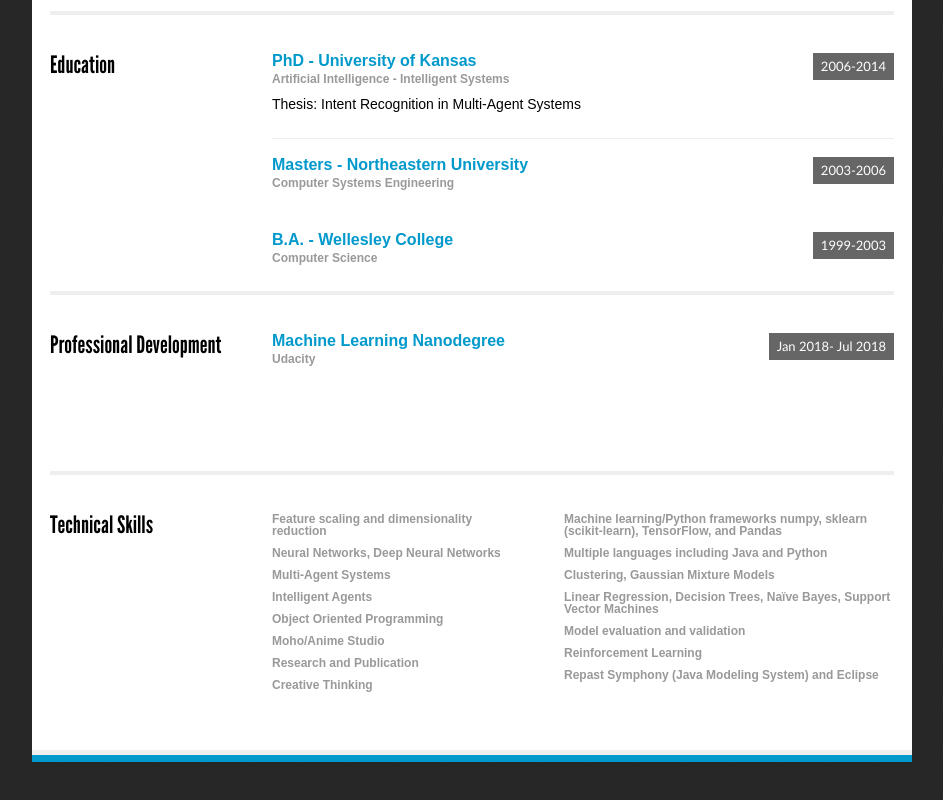
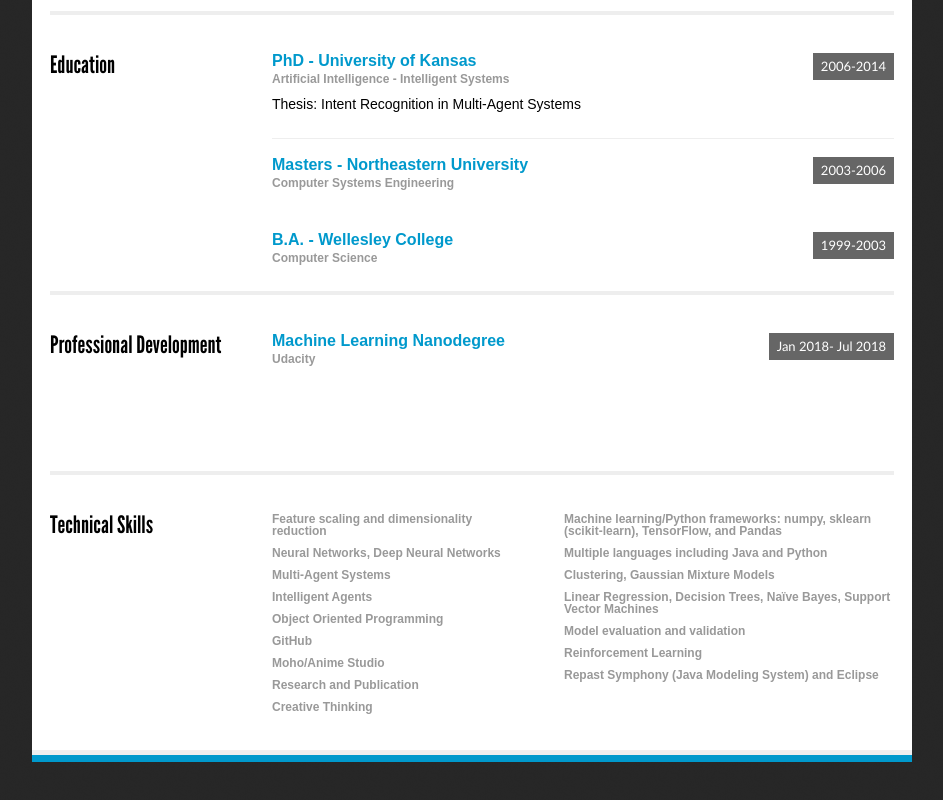
Before and after one commit to NujjA/NujjA.github.io, a plain HTML site: page index.html in a window 1280 px wide. Shown: the part 739-1539 px from the top of the page, without its empty margins (168-1111 px from the left). Drawn offline with Linux system fonts and the light colour scheme.

Commit message:
Technical Skills Update
Fixed punctuation, added a skill

```diff
--- a/index.html
+++ b/index.html
@@ -136,7 +136,7 @@
 
         <div class="right">
           <div class="row right_right">
-				<h5>Machine learning/Python frameworks numpy, sklearn (scikit-learn), TensorFlow, and Pandas</h5>
+				<h5>Machine learning/Python frameworks: numpy, sklearn (scikit-learn), TensorFlow, and Pandas</h5>
 				<h5>Multiple languages including Java and Python</h5>
 				<h5>Clustering, Gaussian Mixture Models</h5>
 				<h5>Linear Regression, Decision Trees, Naïve Bayes, Support Vector Machines</h5>
@@ -152,6 +152,7 @@
 				<h5>Multi-Agent Systems</h5>
 				<h5>Intelligent Agents</h5>
 				<h5>Object Oriented Programming</h5>
+				<h5>GitHub</h5>
 				<h5>Moho/Anime Studio</h5>
 				<h5>Research and Publication</h5>
 				<h5>Creative Thinking</h5>
```
